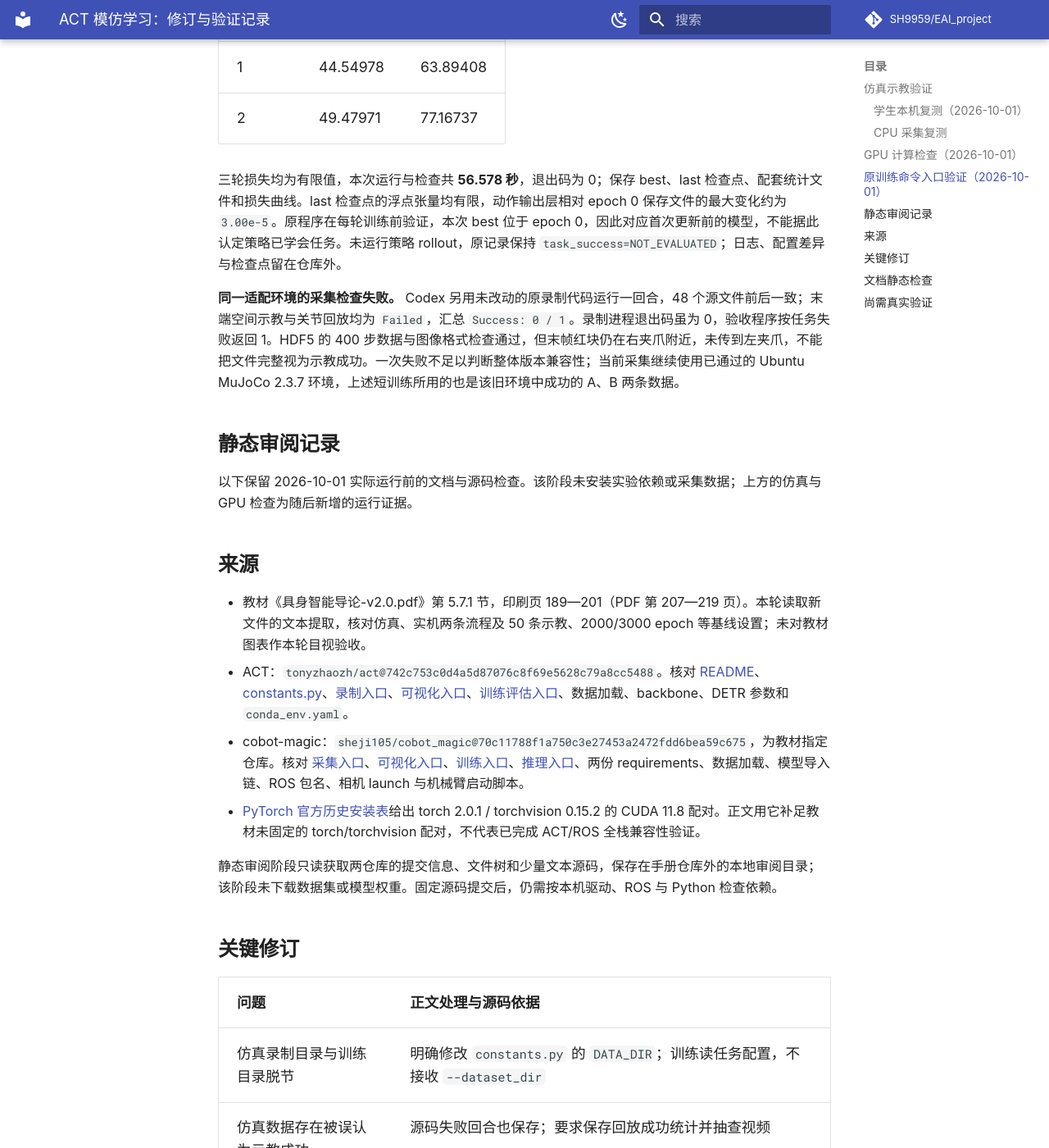
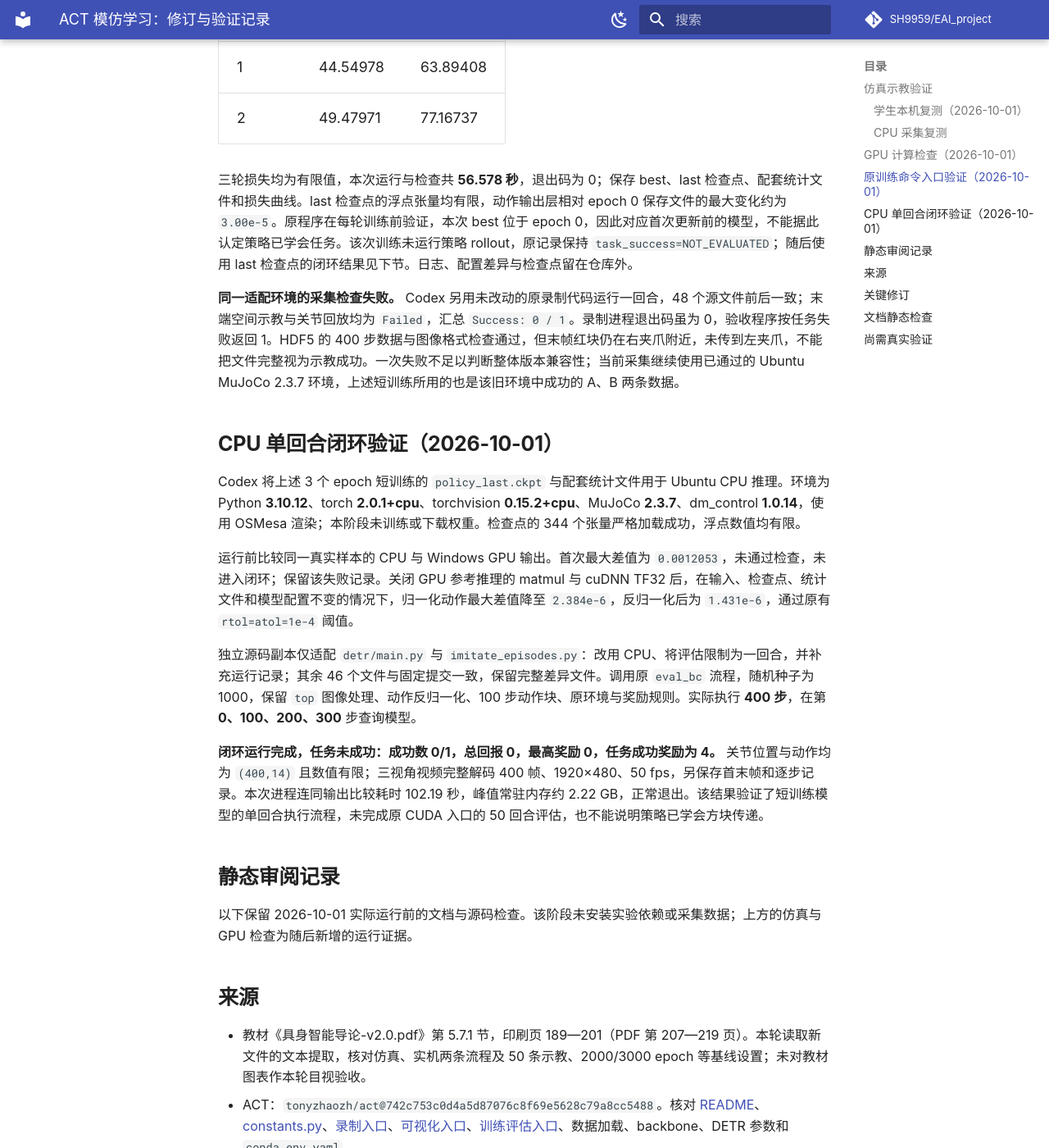
Before and after one commit to SH9959/EAI_experiment_handbook, an MkDocs documentation site: the page built from docs/assets/ch5-imitation/verification.md, in a window 1280 px wide and 1400 px high, scrolled down 4217 px. Shown: the whole window at 82% size. Built offline with MkDocs 1.6.1 and Material for MkDocs 9.7.7, drawn with Linux system fonts in a browser that asks for light colours; comment, search, counter and statistics services are not loaded; some of the changed text lies outside the part shown.

Commit message:
docs: record student VirtualHome success and ACT policy rollout

```diff
--- a/docs/assets/ch5-imitation/verification.md
+++ b/docs/assets/ch5-imitation/verification.md
@@ -1,6 +1,6 @@
 # ACT 模仿学习：修订与验证记录
 
-更新日期：2026-10-01。**Ubuntu 示教采集与回放成功 2/2，学生亲自复测新增成功 1/1；随后完成两次 GPU 参数更新检查，并在 Windows 适配环境中运行原训练命令完成 3 个 epoch。** Windows 适配环境另行采集的一回合失败；教材 MuJoCo 2.3.7 环境的 GPU 训练入口、50 条示教的完整基线训练、策略闭环评估和实机实验仍待验证。
+更新日期：2026-10-01。**Ubuntu 示教采集与回放成功 2/2，学生复测成功 1/1；GPU 参数更新检查和原训练命令的 3 个 epoch 短训练已完成。短训练模型随后在 Ubuntu 完成一回合 400 步闭环，任务未成功（0/1，最高奖励 0）。** Windows 适配环境另行采集的一回合也失败。教材环境的 GPU 训练入口、50 条示教的完整基线训练、原程序 50 回合评估和实机实验仍待验证。
 
 ## 仿真示教验证
 
@@ -127,9 +127,19 @@ done
 | 1 | 44.54978 | 63.89408 |
 | 2 | 49.47971 | 77.16737 |
 
-三轮损失均为有限值，本次运行与检查共 **56.578 秒**，退出码为 0；保存 best、last 检查点、配套统计文件和损失曲线。last 检查点的浮点张量均有限，动作输出层相对 epoch 0 保存文件的最大变化约为 `3.00e-5`。原程序在每轮训练前验证，本次 best 位于 epoch 0，因此对应首次更新前的模型，不能据此认定策略已学会任务。未运行策略 rollout，原记录保持 `task_success=NOT_EVALUATED`；日志、配置差异与检查点留在仓库外。
+三轮损失均为有限值，本次运行与检查共 **56.578 秒**，退出码为 0；保存 best、last 检查点、配套统计文件和损失曲线。last 检查点的浮点张量均有限，动作输出层相对 epoch 0 保存文件的最大变化约为 `3.00e-5`。原程序在每轮训练前验证，本次 best 位于 epoch 0，因此对应首次更新前的模型，不能据此认定策略已学会任务。该次训练未运行策略 rollout，原记录保持 `task_success=NOT_EVALUATED`；随后使用 last 检查点的闭环结果见下节。日志、配置差异与检查点留在仓库外。
 
 **同一适配环境的采集检查失败。** Codex 另用未改动的原录制代码运行一回合，48 个源文件前后一致；末端空间示教与关节回放均为 `Failed`，汇总 `Success: 0 / 1`。录制进程退出码虽为 0，验收程序按任务失败返回 1。HDF5 的 400 步数据与图像格式检查通过，但末帧红块仍在右夹爪附近，未传到左夹爪，不能把文件完整视为示教成功。一次失败不足以判断整体版本兼容性；当前采集继续使用已通过的 Ubuntu MuJoCo 2.3.7 环境，上述短训练所用的也是该旧环境中成功的 A、B 两条数据。
+
+## CPU 单回合闭环验证（2026-10-01）
+
+Codex 将上述 3 个 epoch 短训练的 `policy_last.ckpt` 与配套统计文件用于 Ubuntu CPU 推理。环境为 Python **3.10.12**、torch **2.0.1+cpu**、torchvision **0.15.2+cpu**、MuJoCo **2.3.7**、dm_control **1.0.14**，使用 OSMesa 渲染；本阶段未训练或下载权重。检查点的 344 个张量严格加载成功，浮点数值均有限。
+
+运行前比较同一真实样本的 CPU 与 Windows GPU 输出。首次最大差值为 `0.0012053`，未通过检查，未进入闭环；保留该失败记录。关闭 GPU 参考推理的 matmul 与 cuDNN TF32 后，在输入、检查点、统计文件和模型配置不变的情况下，归一化动作最大差值降至 `2.384e-6`，反归一化后为 `1.431e-6`，通过原有 `rtol=atol=1e-4` 阈值。
+
+独立源码副本仅适配 `detr/main.py` 与 `imitate_episodes.py`：改用 CPU、将评估限制为一回合，并补充运行记录；其余 46 个文件与固定提交一致，保留完整差异文件。调用原 `eval_bc` 流程，随机种子为 1000，保留 `top` 图像处理、动作反归一化、100 步动作块、原环境与奖励规则。实际执行 **400 步**，在第 **0、100、200、300** 步查询模型。
+
+**闭环运行完成，任务未成功：成功数 0/1，总回报 0，最高奖励 0，任务成功奖励为 4。** 关节位置与动作均为 `(400,14)` 且数值有限；三视角视频完整解码 400 帧、1920×480、50 fps，另保存首末帧和逐步记录。本次进程连同输出比较耗时 102.19 秒，峰值常驻内存约 2.22 GB，正常退出。该结果验证了短训练模型的单回合执行流程，未完成原 CUDA 入口的 50 回合评估，也不能说明策略已学会方块传递。
 
 ## 静态审阅记录
 
@@ -184,7 +194,7 @@ done
 ## 尚需真实验证
 
 1. 在同时支持 CUDA 与教材 MuJoCo 2.3.7 / dm_control 1.0.14 的环境验证原训练入口；本次已通过的是 Windows MuJoCo 3.1.6 / dm_control 1.0.20 适配环境中的 3 epoch 短训练。
-2. 采集 50 条示教、训练 2000 epoch 仿真基线并评估 50 次；保存真实成功数、平均回报和失败视频。短训练尚未覆盖这组完整流程。
+2. 采集 50 条示教、训练 2000 epoch 仿真基线，并通过原 CUDA 评估入口执行 50 回合，保存真实成功数、平均回报和失败视频。当前只有短训练模型的 CPU 适配单回合结果（0/1），尚未完成这组基线流程。
 3. 实机需实验台提供可用 ROS/Python 环境。上游 requirements 未锁定全部传递依赖，`cv_bridge` 与 Conda 的兼容性、`robomimic`/`diffusers` 的导入链尚未在该主机验证。
 4. 完成 CAN/相机序列号配置、三相机与四臂话题核对后，再采集、训练和在设备负责人现场监督下推理。
 
```
Also changed, not shown: docs/assets/ch4-planning/verification.md (+9 -5 lines).
